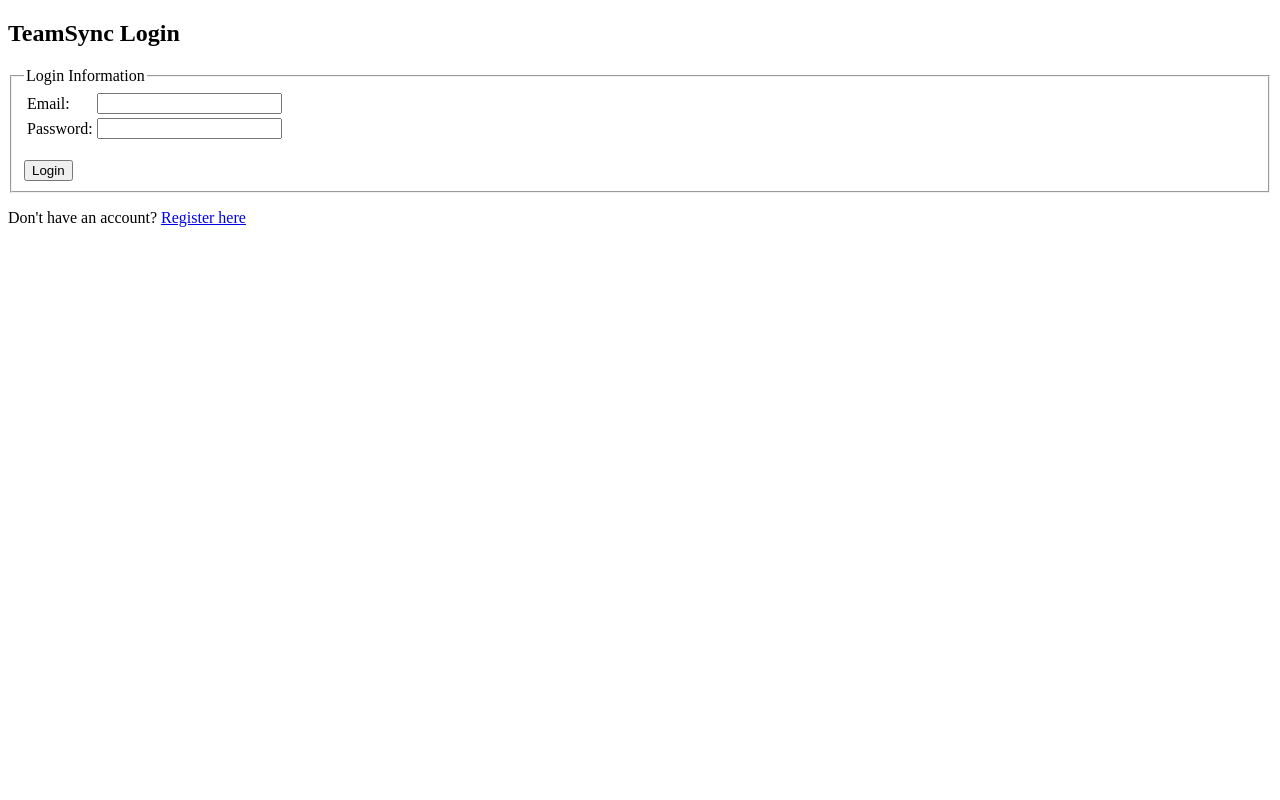
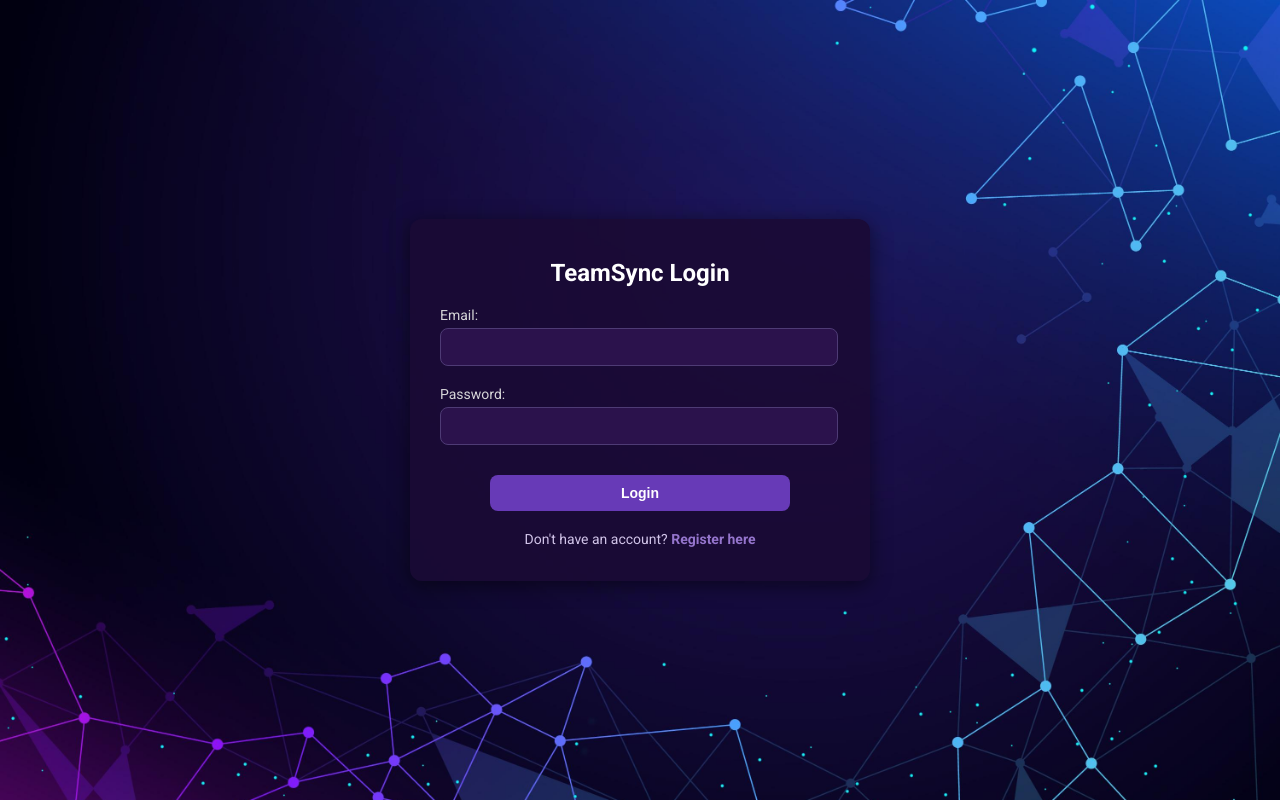
Before and after one commit to assadullaalgalib/TeamSync, a PHP site: page /view/user-login.php in a window 1280 px wide. Run offline with PHP 8.4, Linux system fonts and the light colour scheme.

Commit message:
login css

```diff
--- /dev/null
+++ b/css/login.css
@@ -0,0 +1,107 @@
+body {
+    margin: 0;
+    padding: 0;
+    font-family: "Roboto", serif;
+    background: url('../images/login background.jpg');
+    background-size: cover; /* Ensure the image covers the full viewport */
+    height: 100vh;
+    display: flex;
+    justify-content: center;
+    align-items: center;
+}
+
+/* Login Box Container */
+.login-box {
+    background-color: rgba(26, 11, 53, 0.9); /* Slight transparency for frosted effect */
+    border-radius: 12px;
+    box-shadow: 0px 4px 20px rgba(0, 0, 0, 0.5);
+    width: 400px;
+    padding: 20px 30px;
+    text-align: center;
+}
+
+/* Form Header */
+.login-box h2 {
+    font-size: 24px;
+    font-weight: bold;
+    color: white;
+    margin-bottom: 20px;
+}
+
+/* Input Group Styling */
+.input-group {
+    margin-bottom: 20px;
+    text-align: left;
+}
+
+.input-group label {
+    font-size: 14px;
+    color: #d6d5d8;
+    display: block;
+    margin-bottom: 5px;
+}
+
+.input-group input {
+    width: 94%; /* Make the input fill the container */
+    padding: 10px; /* Add consistent padding inside the input */
+    font-size: 14px;
+    border: 1px solid #4e3b75;
+    border-radius: 8px;
+    background-color: #2b124c;
+    color: white;
+    outline: none;
+    transition: all 0.3s;
+}
+
+.input-group input::placeholder {
+    color: #a7a3c1;
+}
+
+.input-group input:focus {
+    border-color: #7e57c2;
+    box-shadow: 0 0 8px rgba(126, 87, 194, 0.5);
+}
+
+/* Error Messages */
+.error-message {
+    font-size: 12px;
+    color: #ff6b6b;
+    margin-top: 5px;
+}
+
+/* Login Button Styling */
+button {
+    width: 75%;
+    padding: 10px;
+    font-size: 14px;
+    font-weight: bold;
+    color: white;
+    background-color: #673ab7;
+    border: none;
+    border-radius: 8px;
+    cursor: pointer;
+    transition: background-color 0.3s;
+    margin-top: 10px;
+}
+
+button:hover {
+    background-color: #9575cd;
+}
+
+/* Register Link */
+p {
+    margin-top: 20px;
+    font-size: 14px;
+    color: #d1c4e9;
+}
+
+p a {
+    color: #9575cd;
+    text-decoration: none;
+    font-weight: bold;
+    transition: color 0.3s;
+}
+
+p a:hover {
+    color: white;
+}
--- a/view/user-login.php
+++ b/view/user-login.php
@@ -14,7 +14,7 @@ if (sessionExists('errorMessages')) {
 } */
 ?>
 <!-- here the validation should work so that it check if the email or pass is incorrect it will show the error using the PHP Validation -->
-<!DOCTYPE html>
+<!-- <!DOCTYPE html>
 <html>
 
 <head>
@@ -53,4 +53,35 @@ if (sessionExists('errorMessages')) {
     <p>Don't have an account? <a href="../view/user-registration.php">Register here</a></p>
 </body>
 
+</html> -->
+
+<!DOCTYPE html>
+<html lang="en">
+<head>
+<link rel="preconnect" href="https://fonts.googleapis.com">
+<link rel="preconnect" href="https://fonts.gstatic.com" crossorigin>
+<link href="https://fonts.googleapis.com/css2?family=Roboto:ital,wght@0,100;0,300;0,400;0,500;0,700;0,900;1,100;1,300;1,400;1,500;1,700;1,900&display=swap" rel="stylesheet">
+    <title>TeamSync Login</title>
+    <link rel="stylesheet" href="../css/login.css">
+    <script src="../js/scripts.js" defer></script>
+</head>
+<body>
+    <div class="login-box">
+        <h2>TeamSync Login</h2>
+        <form id="loginForm" action="../controller/user-login-controller.php" method="POST" onsubmit="loginValidate(event)">
+                <div class="input-group">
+                    <label for="email">Email:</label>
+                    <input type="text" name="email" id="email">
+                    <p class="error-message" id="emailError"></p>
+                </div>
+                <div class="input-group">
+                    <label for="password">Password:</label>
+                    <input type="password" name="password" id="password">
+                    <p class="error-message" id="passwordError"></p>
+                </div>
+                <button type="submit">Login</button>
+        </form>
+        <p>Don't have an account? <a href="../view/user-registration.php">Register here</a></p>
+    </div>
+</body>
 </html>
```
Also changed, not shown: images/login background.jpg (added).
